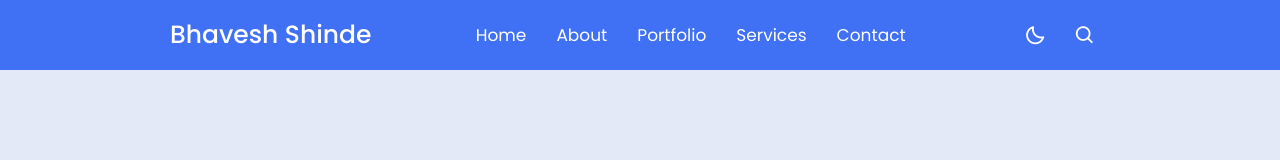
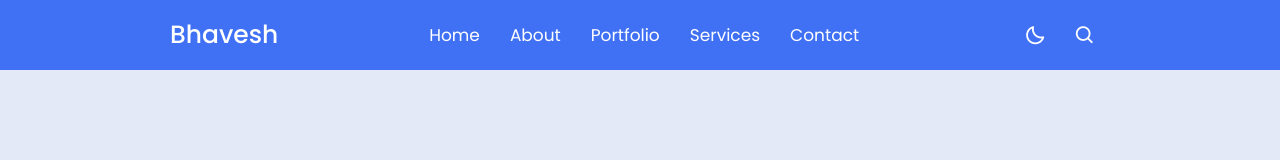
Before and after one commit to 3nobita/0.1, a plain HTML site: page index.html in a window 1280 px wide. Drawn offline with nearby package versions, Linux system fonts and the light colour scheme.

Commit message:
Update index.html

```diff
--- a/index.html
+++ b/index.html
@@ -309,7 +309,7 @@
     <nav>
         <div class="nav-bar">
             <i class='bx bx-menu sidebarOpen'></i>
-            <span class="logo navLogo"><a href="#">Bhavesh Shinde</a></span>
+            <span class="logo navLogo"><a href="#">Bhavesh</a></span>
 
             <div class="menu">
                 <div class="logo-toggle">
```
